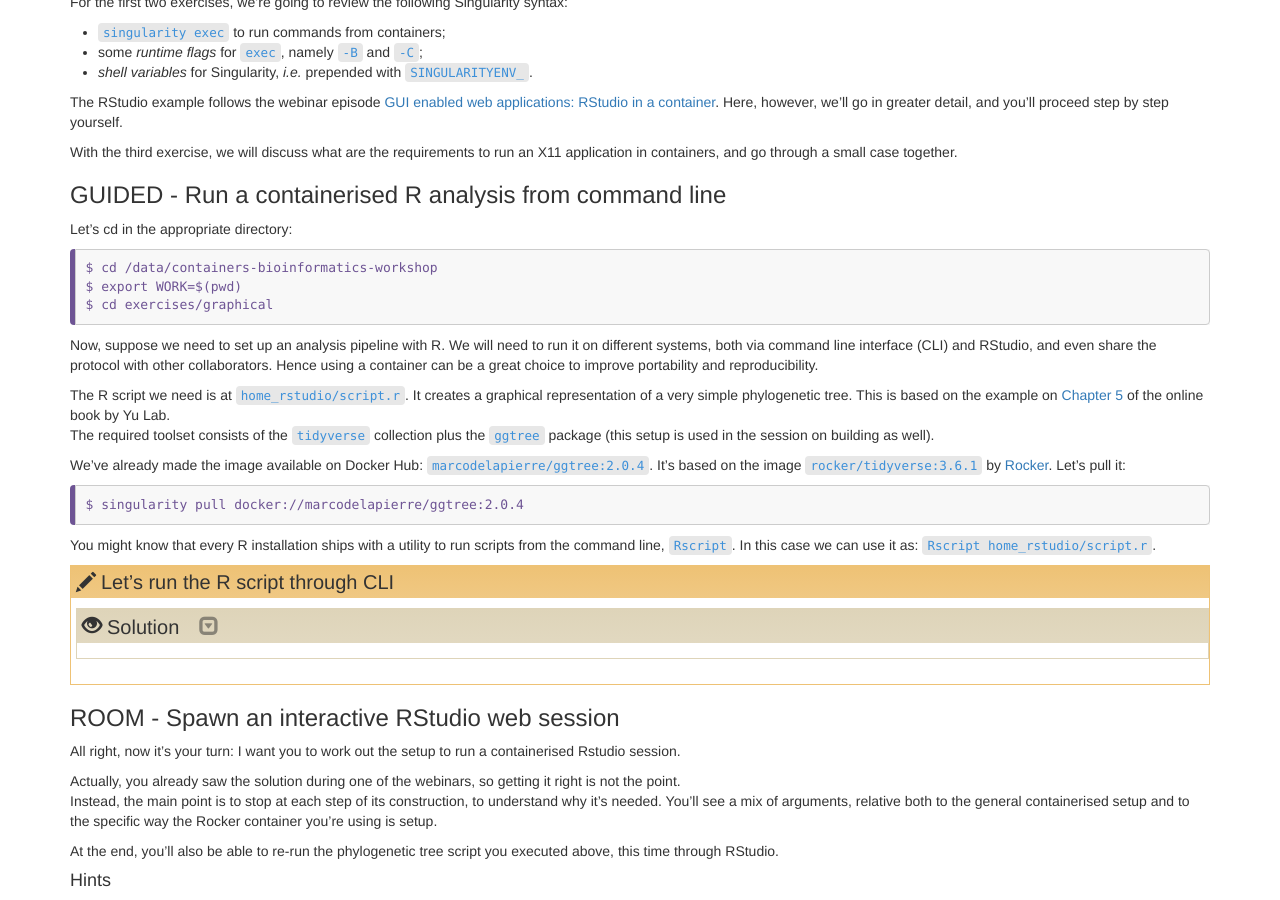
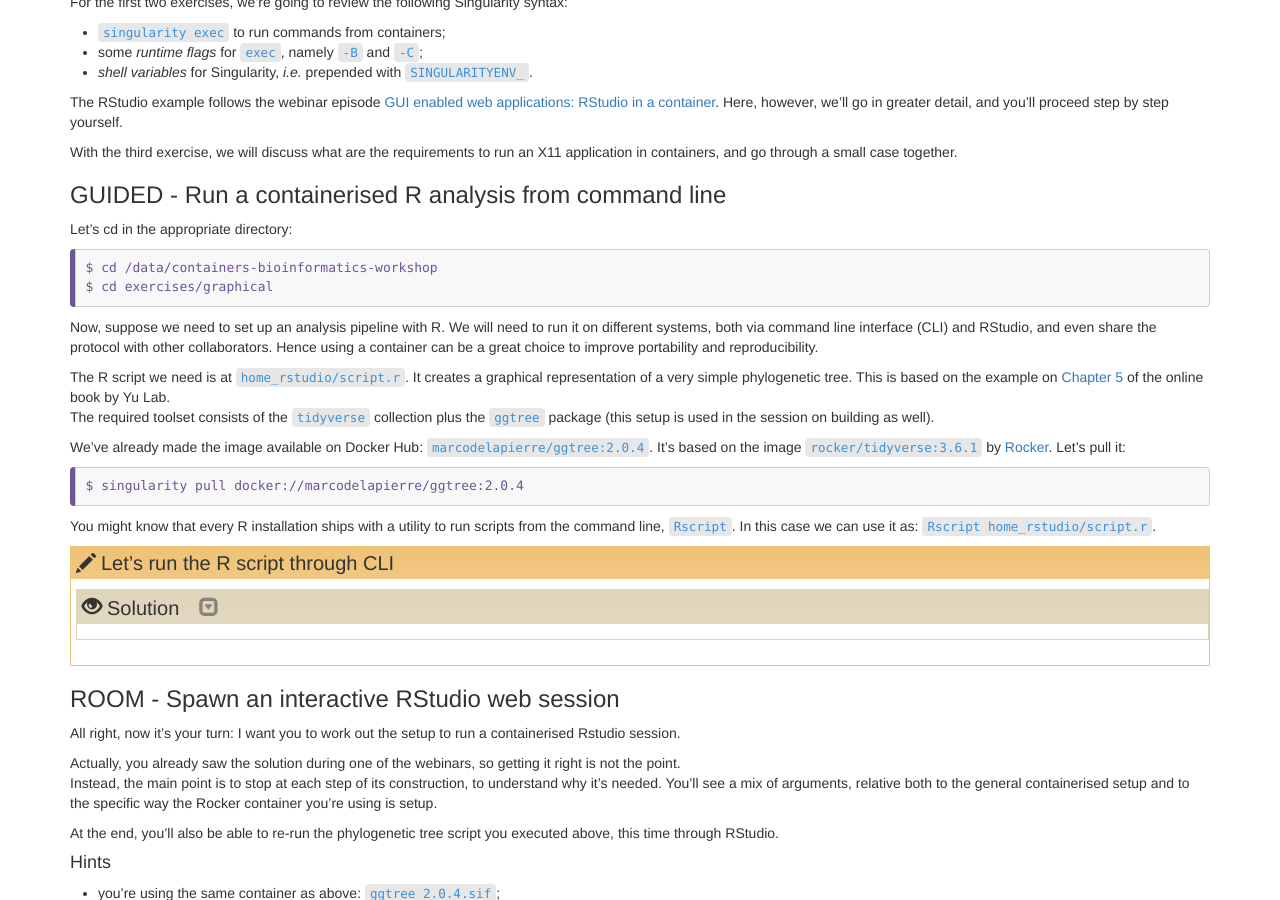
Before and after one commit to PawseySC/containers-bioinformatics-workshop, a Jekyll site: the page built from _episodes/4.graphical.md, in a window 1280 px wide and 900 px high, scrolled down 504 px. Built offline with Jekyll 4.4.1, drawn with Linux system fonts in a browser that asks for light colours.

Commit message:
WORK var only for session 1 pipelines

````diff
--- a/_episodes/4.graphical.md
+++ b/_episodes/4.graphical.md
@@ -32,10 +32,10 @@ Let's cd in the appropriate directory:
 
 ```
 $ cd /data/containers-bioinformatics-workshop
-$ export WORK=$(pwd)
 $ cd exercises/graphical
 ```
 {: .bash}
+<!-- $ export WORK=$(pwd) -->
 
 
 <!--
````
Also changed, not shown: _episodes/5.build.md (+1 -1 lines).
